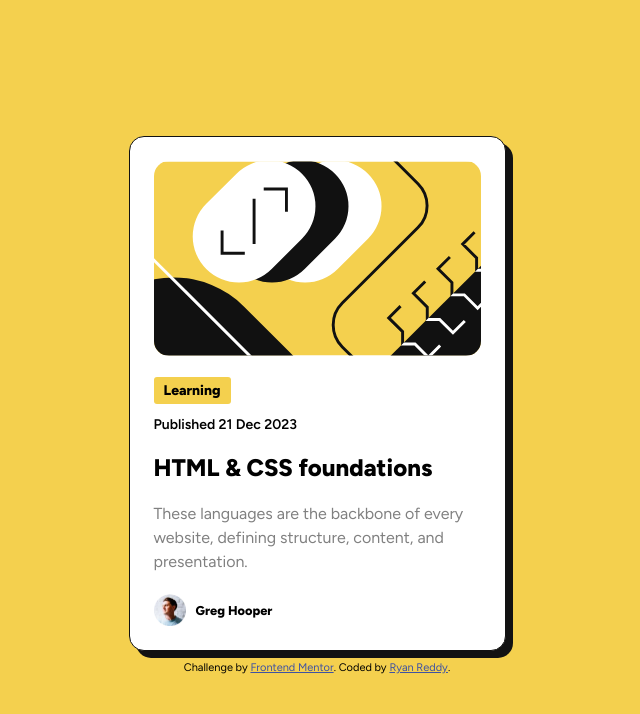
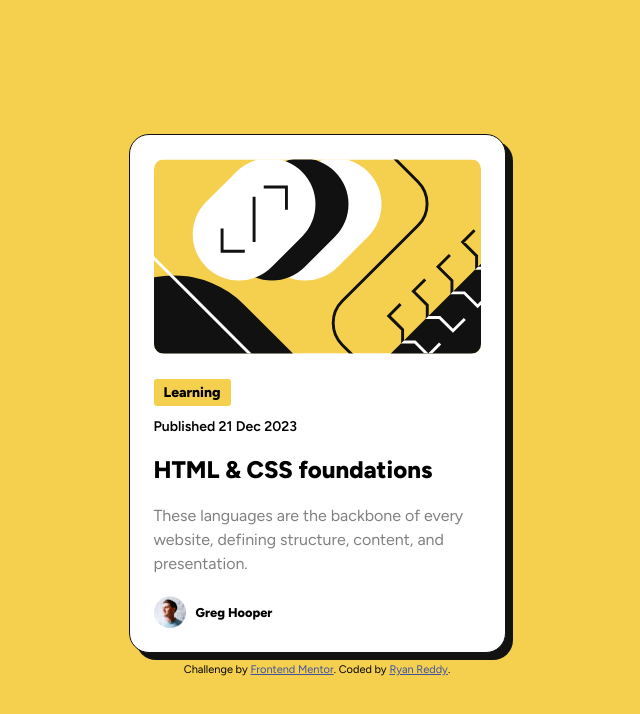
Before and after one commit to RyanRReddy/blog-preview-card, a plain HTML site: page index.html in a window 1280 px wide. Shown: the whole page, without its empty margins (323-963 px from the left). Drawn offline with Linux system fonts and the light colour scheme.

Commit message:
Update style.css

```diff
--- a/style.css
+++ b/style.css
@@ -32,7 +32,7 @@ body {
 	margin-top: 10px;
 	margin-bottom: 10px;
 	border: 1px solid var(--Black);
-	border-radius: 15px;
+	border-radius: 20px;
 	background-color: var(--White);
 	box-shadow: 7px 7px 0 0 var(--Black);
 	transition: all 0.25s ease-in-out;
@@ -46,8 +46,8 @@ body {
 
 .illustration {
 	width: 100%;
-	margin-bottom: 20px;
-	border-radius: 15px;
+	margin-bottom: 24px;
+	border-radius: 10px;
 }
 
 .button {
```
